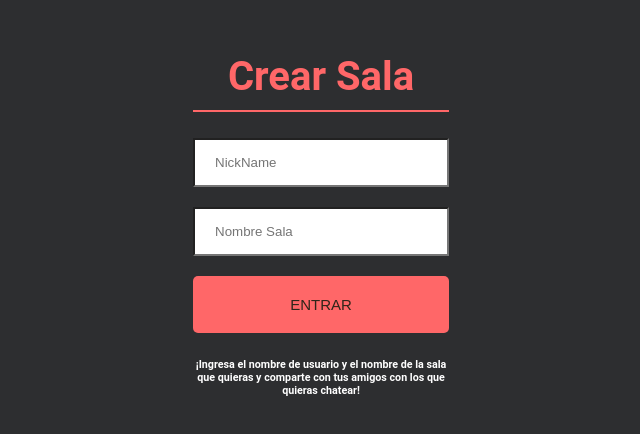
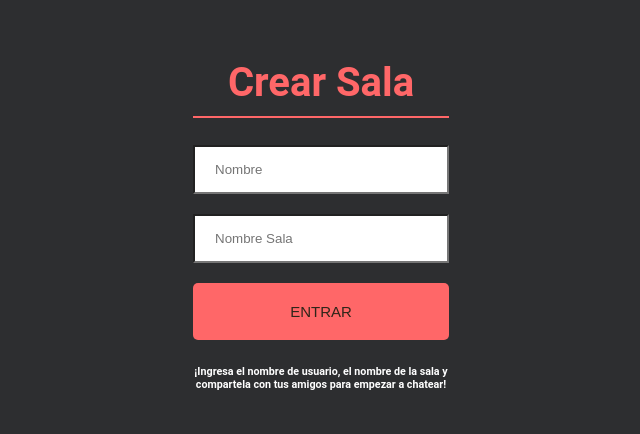
Before and after one commit to PeralStudio/Chat-App-RealTime-React, a React (Create React App) app in the folder client/: page / in a window 1280 px wide. Shown: the part 176-610 px from the top of the page, without its empty margins (319-959 px from the left). Built offline with nearby package versions, Linux system fonts and the light colour scheme.

Commit message:
update client

```diff
--- a/client/src/components/Join/Join.js
+++ b/client/src/components/Join/Join.js
@@ -12,7 +12,7 @@ export default function SignIn() {
       <div className="joinInnerContainer">
         <h1 className="heading">Crear Sala</h1>
         <div>
-          <input placeholder="NickName" className="joinInput" type="text" onChange={(event) => setName(event.target.value)} />
+          <input placeholder="Nombre" className="joinInput" type="text" onChange={(event) => setName(event.target.value)} />
         </div>
         <div>
           <input placeholder="Nombre Sala" className="joinInput mt-20" type="text" onChange={(event) => setRoom(event.target.value)} />
@@ -21,7 +21,7 @@ export default function SignIn() {
           <button className={'button mt-20'} type="submit">Entrar</button>
         </Link>
 
-        <h6 className="textsub">¡Ingresa el nombre de usuario y el nombre de la sala que quieras y comparte con tus amigos con los que quieras chatear!</h6>
+        <h6 className="textsub">¡Ingresa el nombre de usuario, el nombre de la sala y compartela con tus amigos para empezar a chatear!</h6>
       </div>
     </div>
   );
```
